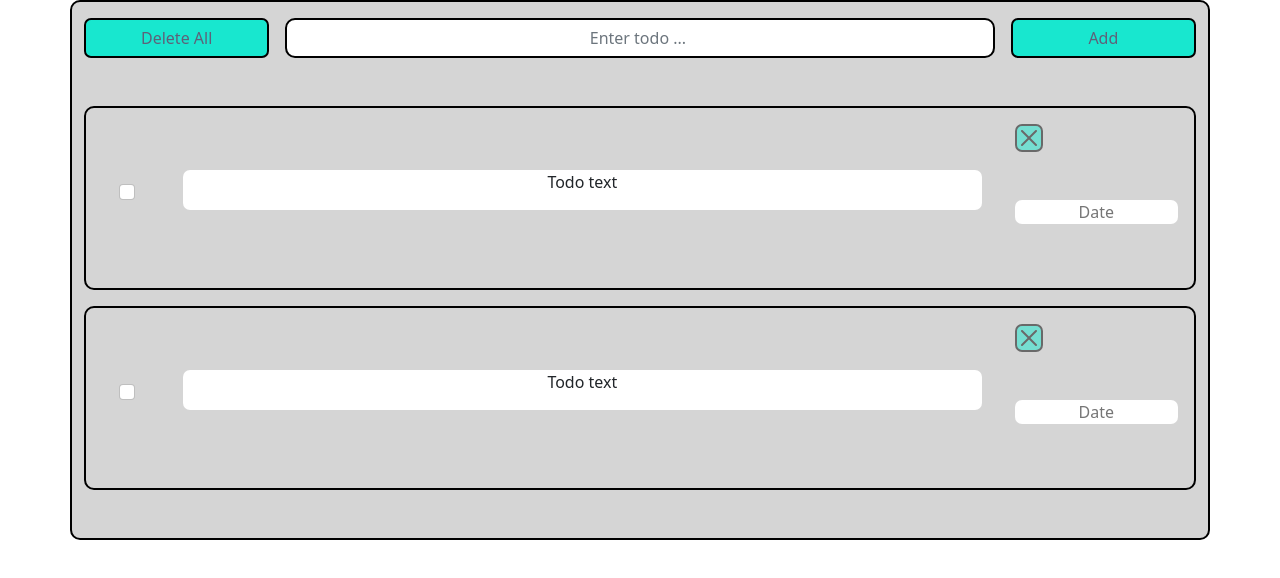
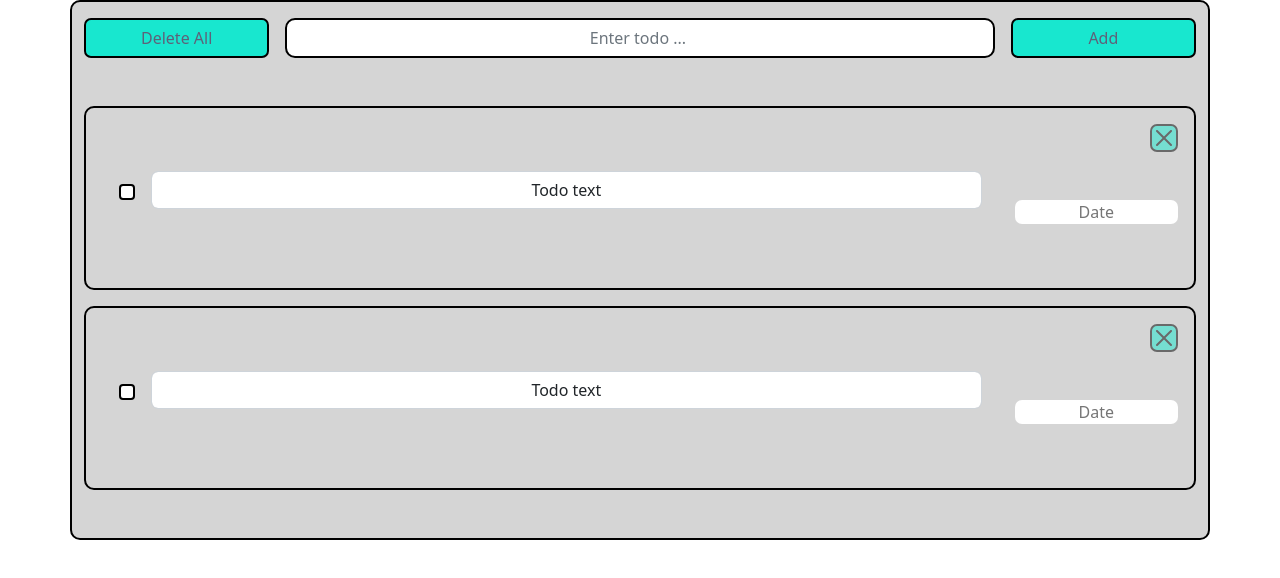
Before and after one commit to OlgaLazuk/REACT, a React (Create React App) app: page / in a window 1280 px wide. Shown: the top 578 px of the page. Built offline with nearby package versions, Linux system fonts and the light colour scheme.

Commit message:
refactor(todoitem.jsx):HTML

```diff
--- a/src/components/Todoitem.jsx
+++ b/src/components/Todoitem.jsx
@@ -1,18 +1,18 @@
 export const Todoitem = (props) => {
   return (
     <div className="border-elements d-flex gap-3  my-3 alert">
-      <div className="col-10 d-flex align-items-center gap-5 alert ">
+      <div className="col-10 d-flex align-items-center gap-3 alert ">
         <input
           type="checkbox"
-          className="form-check-input "
+          className="form-check-input"
           value={props.keyProps.isActive}
         />
-        <div className="col container-todo-text text-center">
-          <p>{props.keyProps.text}</p>
+        <div className="col container-todo-text form-control text-center">
+          <span>{props.keyProps.text}</span>
         </div>
       </div>
       <div>
-        <button className="btn btn-close " value={props.keyProps.id} />
+        <button className="btn btn-close float-end" value={props.keyProps.id} />
         <input
           type=""
           className="col-12 my-5 input-date text-center"
--- a/src/index.css
+++ b/src/index.css
@@ -32,3 +32,6 @@
   border: none;
   border-radius: 7px;
 }
+.form-check-input {
+  border: 2px solid #000;
+}
```
